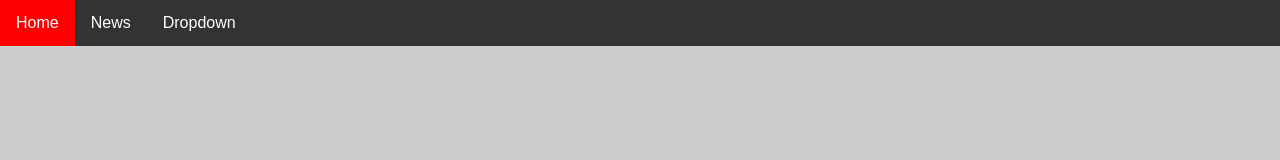
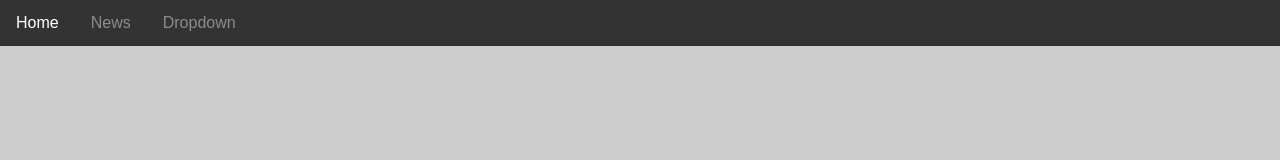
Before and after one commit to Skwibblez/Skwibblez.github.io, a plain HTML site: page index.html in a window 1280 px wide. Drawn offline with Linux system fonts and the light colour scheme.

Commit message:
changed header colors

```diff
--- a/index.html
+++ b/index.html
@@ -15,7 +15,7 @@
           <i class="fa fa-caret-down"></i>
         </button>
         <div class="dropdown-content">
-          <a href="#">Link 1</a>
+          <a href="grisaia.herokuapp.com"> Grisaia</a>
           <a href="#">Link 2</a>
           <a href="#">Link 3</a>
         </div>
--- a/styles.css
+++ b/styles.css
@@ -39,7 +39,7 @@ html, body{
 .navbar a {
   float: left;
   font-size: 16px;
-  color: white;
+  color: #8e8b8b;
   text-align: center;
   padding: 14px 16px;
   text-decoration: none;
@@ -56,7 +56,7 @@ html, body{
   font-size: 16px;
   border: none;
   outline: none;
-  color: white;
+  color: #8e8b8b;
   padding: 14px 16px;
   background-color: inherit;
   font-family: inherit; /* Important for vertical align on mobile phones */
@@ -65,7 +65,8 @@ html, body{
 
 /* Add a red background color to navbar links on hover */
 .navbar a:hover, .dropdown:hover .dropbtn {
-  background-color: red;
+  /* background-color: red; */
+  color: white
 }
 
 /* Dropdown content (hidden by default) */
```
